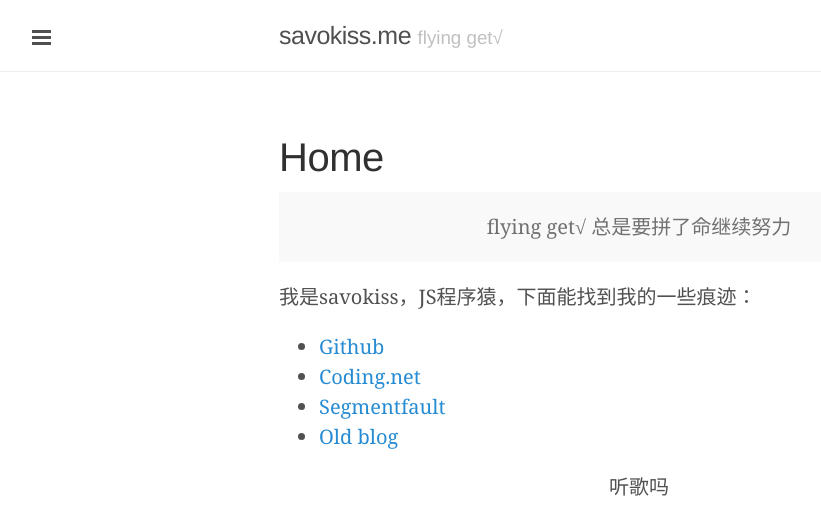
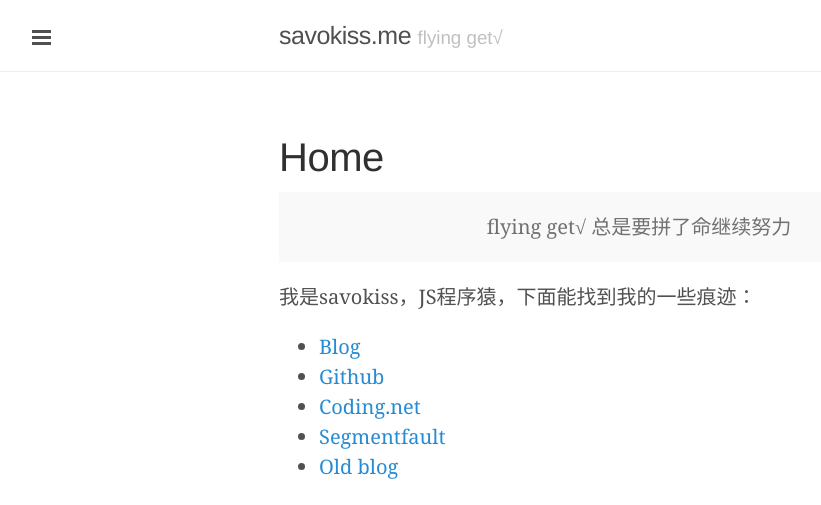
Before and after one commit to jaynaruto/jaynaruto.github.io, a Jekyll site: the page built from index.html, in a window 1280 px wide. Shown: the top 505 px of the page, without its empty margins (1-822 px from the left). Built offline with Jekyll 4.4.1, drawn with Linux system fonts in a browser that asks for light colours; Markdown is read by kramdown in place of the engine named in the settings; the list of posts is cut into pages by our own code; comment, search, counter and statistics services are not loaded.

Commit message:
Update index.html

```diff
--- a/index.html
+++ b/index.html
@@ -14,7 +14,8 @@ title: Home
 </div>
 
 <ul>
-  <li><a href="http://github.com/savokiss" target="_blank">Github</a></li>
+  <li><a href="https://savokiss.com" target="_blank">Blog</a></li>
+  <li><a href="https://github.com/savokiss" target="_blank">Github</a></li>
   <li><a href="https://coding.net/u/savokiss" target="_blank">Coding.net</a></li>
   <li><a href="http://segmentfault.com/u/savokiss" target="_blank">Segmentfault</a></li>
   <li><a href="http://cnblogs.com/savokiss" target="_blank">Old blog</a></li>
```
